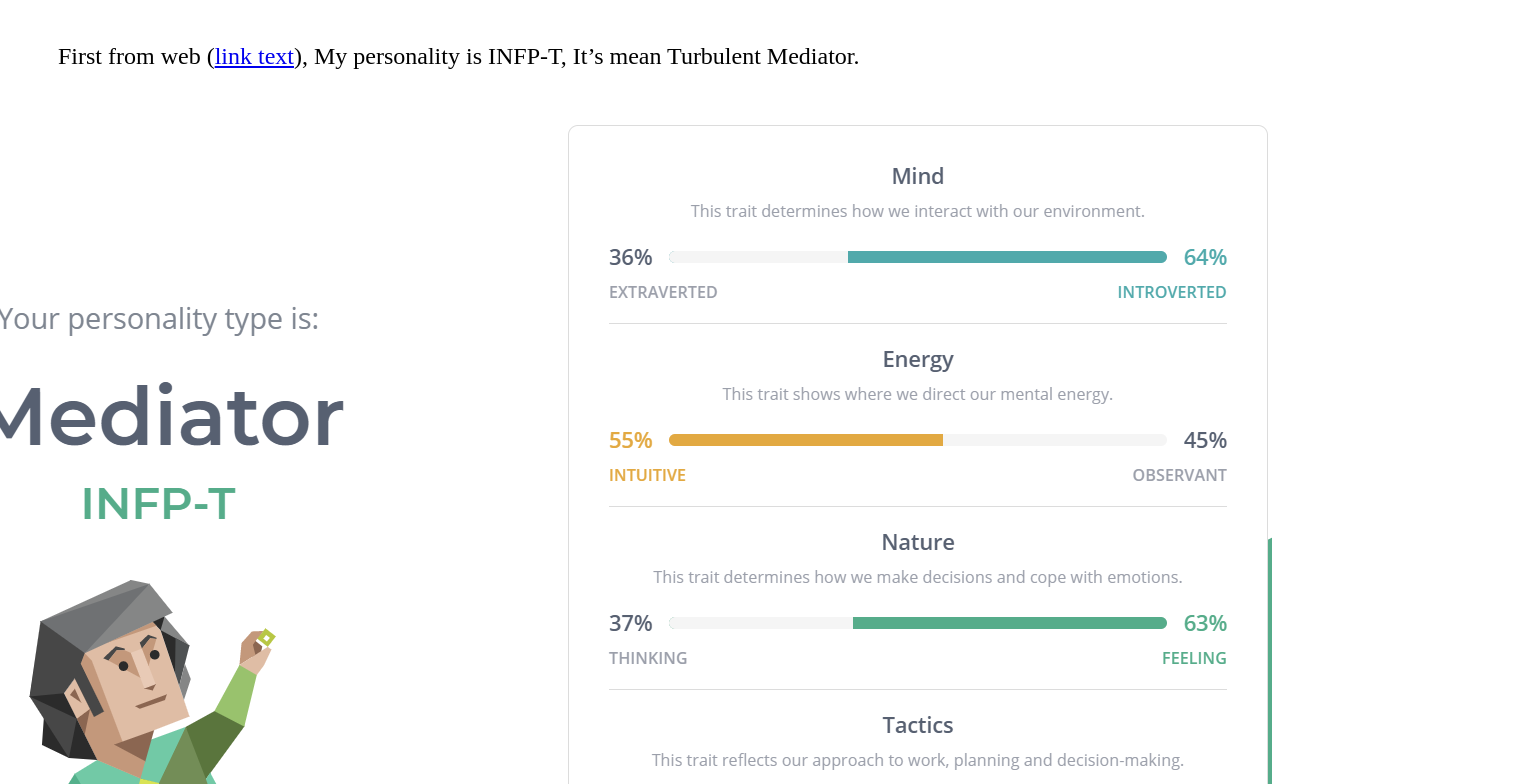
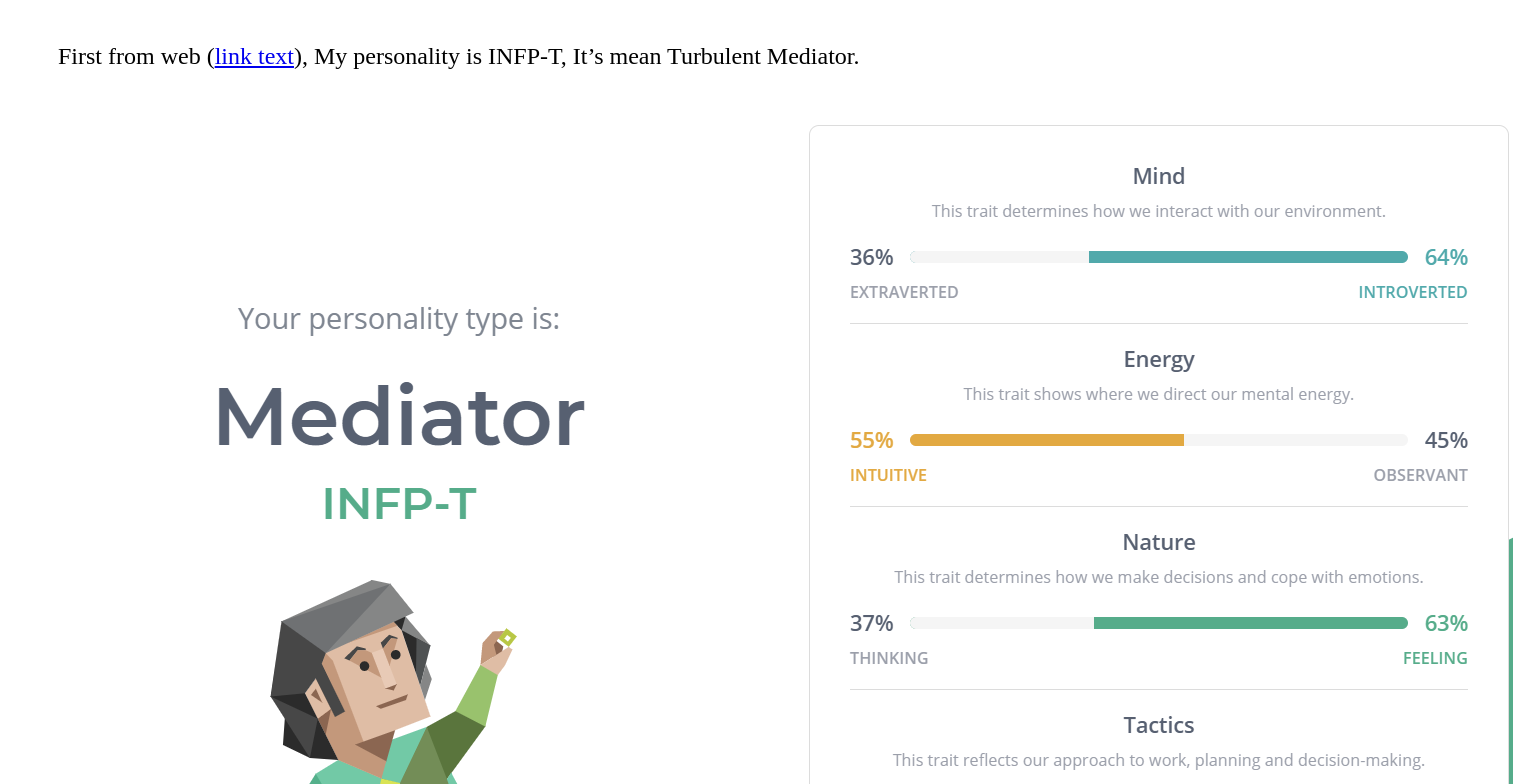
Before and after one commit to Erxun-Liu-Jason/S3693097, a plain HTML site: page index.html in a window 1280 px wide. Shown: the part 1460-2244 px from the top of the page, 1513 px wide, since content can reach past the window. Drawn offline with Linux system fonts and the light colour scheme.

Commit message:
Update index.html

```diff
--- a/index.html
+++ b/index.html
@@ -65,7 +65,7 @@ I am currently studying for a three-year Bachelor degree in IT, My hobbies are a
 
 <p>First from web (<a href="https://www.16personalities.com/">link text</a>), My personality is INFP-T, It’s mean Turbulent Mediator.</p>
 
-<img src="A 1.PNG" style="float:right;">
+<img src="A 1.PNG" style="float:left;">
 
 <p>Other test shows i got Reflector learning style learning.</p>
 
```
